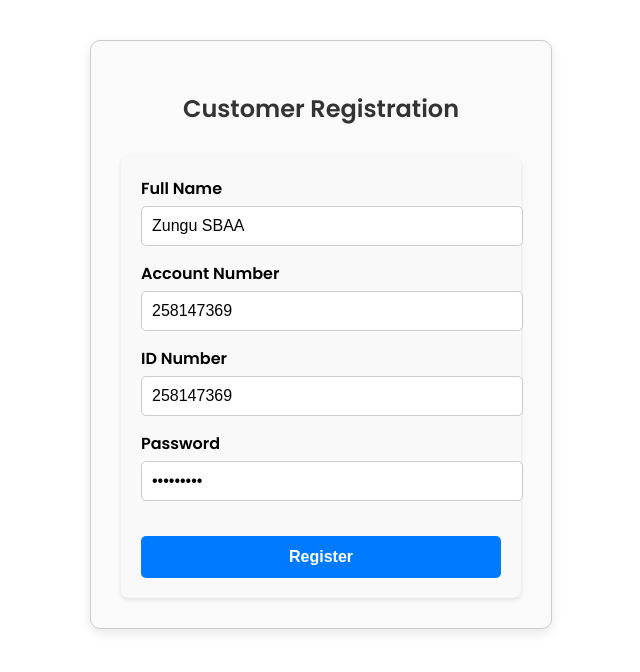
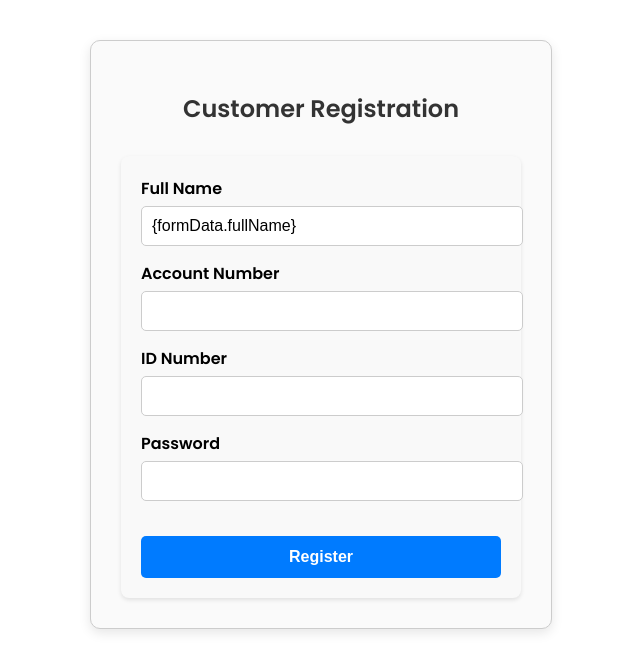
Before and after one commit to SibaCode/secure-international-payments, a React (Create React App) app: page /register in a window 1280 px wide. Shown: the top 672 px of the page, without its empty margins (319-959 px from the left). Built offline with nearby package versions, Linux system fonts and the light colour scheme.

Commit message:
reg form

```diff
--- a/src/components/customer/RegisterPage.js
+++ b/src/components/customer/RegisterPage.js
@@ -87,7 +87,7 @@ function RegisterPage() {
           <input
             type="text"
             name="fullName"
-            value="Zungu SBAA"
+            value="{formData.fullName}"
             onChange={handleChange}
           />
           {errors.FullName && <div className="error-message">{errors.FullName[0]}</div>}
@@ -98,7 +98,7 @@ function RegisterPage() {
           <input
             type="number"
             name="accountNumber"
-            value="258147369"
+            value={formData.accountNumber}
             onChange={handleChange}
           />
           {errors.AccountNumber && <div className="error-message">{errors.AccountNumber[0]}</div>}
@@ -109,7 +109,7 @@ function RegisterPage() {
           <input
             type="number"
             name="idNumber"
-            value="258147369"
+            value={formData.idNumber}
             onChange={handleChange}
           />
           {errors.IdNumber && <div className="error-message">{errors.IdNumber[0]}</div>}
@@ -120,7 +120,7 @@ function RegisterPage() {
           <input
             type="password"
             name="password"
-            value="258147369"
+            value={formData.password}
             onChange={handleChange}
           />
           {errors.Password && <div className="error-message">{errors.Password[0]}</div>}
```
